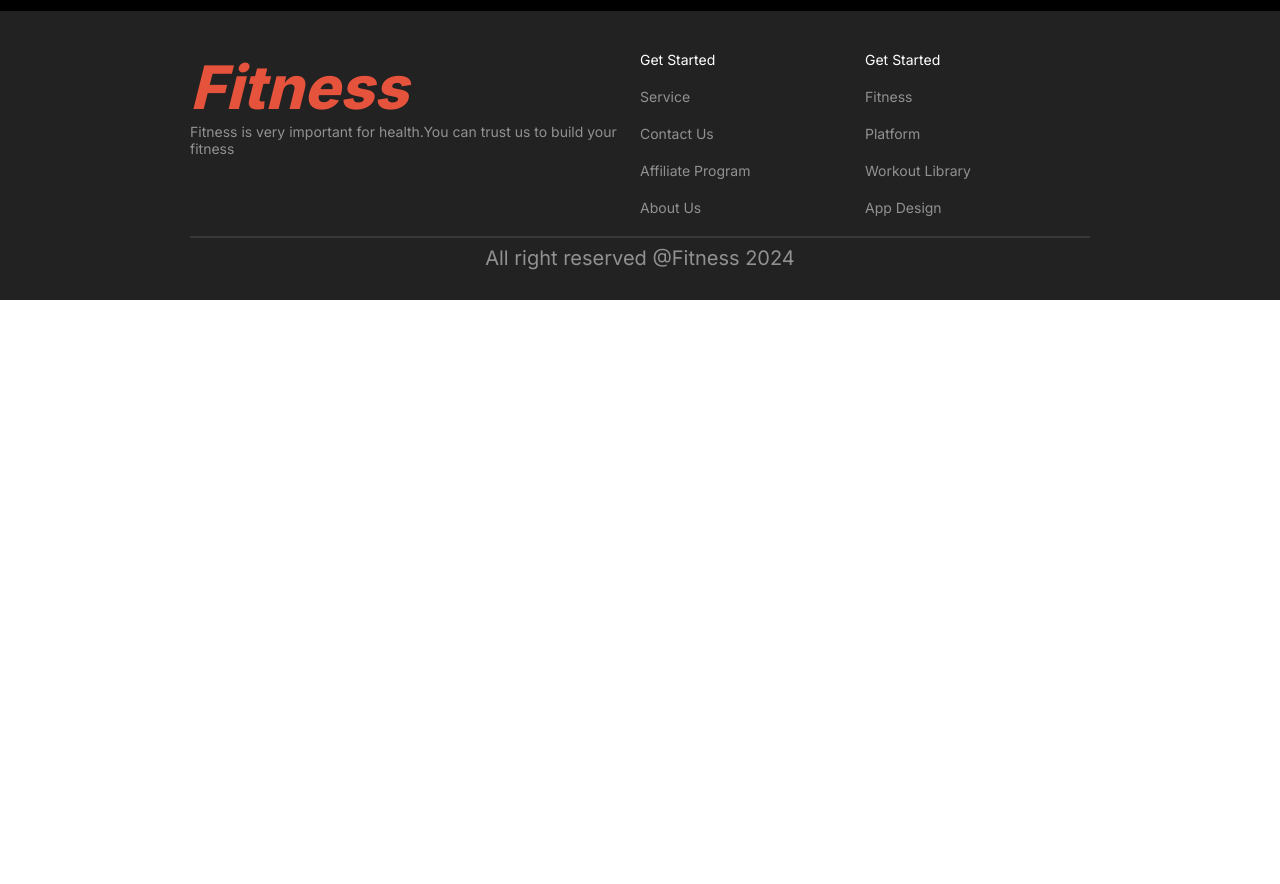
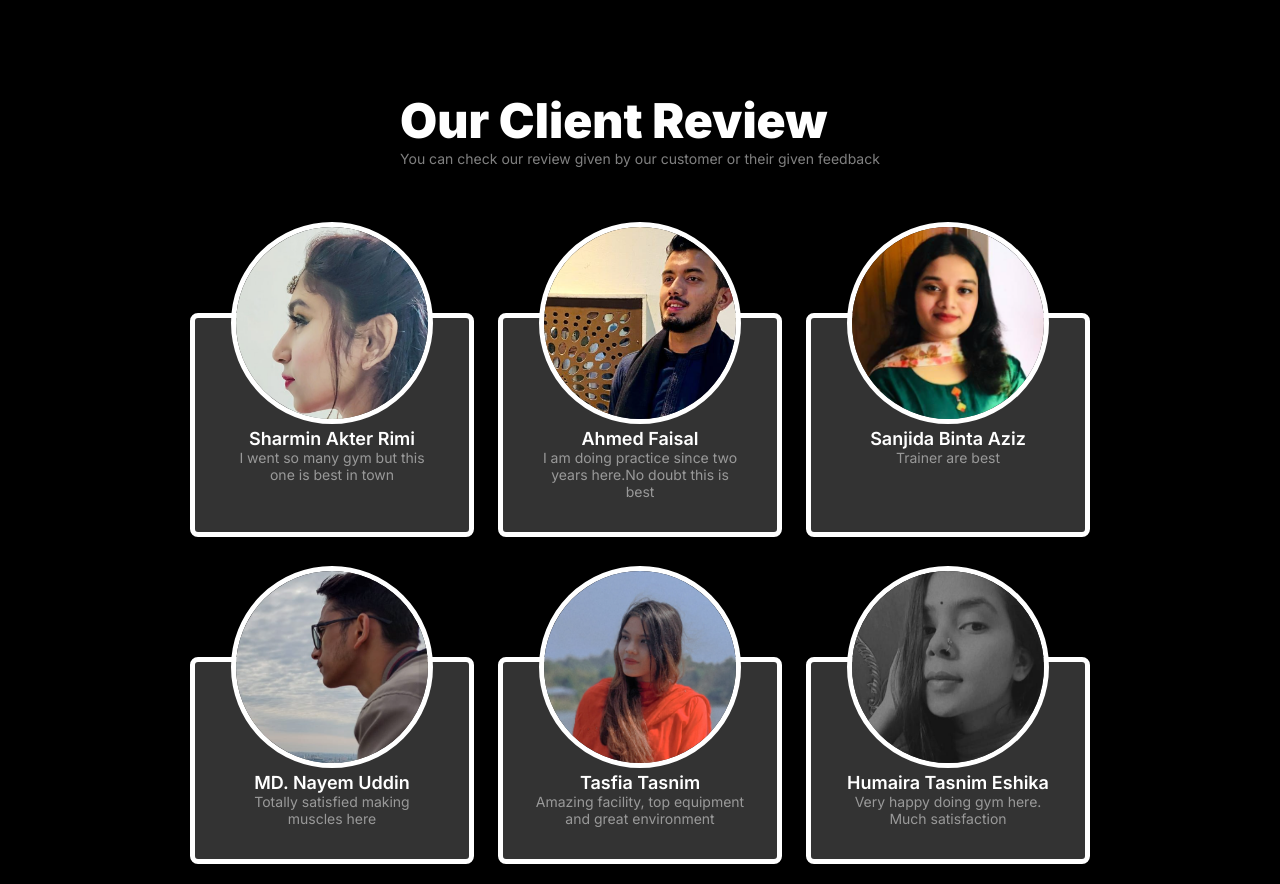
Before and after one commit to nipajesmin/fitness, a plain HTML site: page index.html in a window 1280 px wide. Shown: the part 2776-3660 px from the top of the page. Before the commit the page ends 3076 px from the top, so only its background shows below. Drawn offline with Linux system fonts and the light colour scheme.

Commit message:
add review section

```diff
--- a/index.html
+++ b/index.html
@@ -251,6 +251,54 @@
          </section>
          <!-- team section ended -->
 
+         <!-- review section started -->
+         <section class="review-container">
+            <div>
+                <h3>Our Client Review</h3>
+                <p>You can check our review given by our customer or their given feedback</p>
+            </div>
+            <div class="box-container">
+                <div class="box">
+                    <img src="images/pic1.png" alt="">
+                    <h4>Sharmin Akter Rimi</h4>
+                    <p>I went so many gym but this one is best in town</p>
+
+                </div>
+                <div class="box">
+                    <img src="images/pic2.png" alt="">
+                    <h4>Ahmed Faisal</h4>
+                    <p>I am doing practice since two years here.No doubt this is best</p>
+
+                </div>
+                <div class="box">
+                    <img src="images/pic3.png" alt="">
+                    <h4>Sanjida Binta Aziz</h4>
+                    <p>Trainer are best</p>
+
+                </div>
+                <div class="box">
+                    <img src="images/pic4.png" alt="">
+                    <h4>MD. Nayem Uddin</h4>
+                    <p>Totally satisfied making muscles here</p>
+
+                </div>
+                <div class="box">
+                    <img src="images/pic5.png" alt="">
+                    <h4>Tasfia Tasnim</h4>
+                    <p> Amazing facility, top equipment and great environment</p>
+
+                </div>
+                <div class="box">
+                    <img src="images/pic6.png" alt="">
+                    <h4>Humaira Tasnim Eshika</h4>
+                    <p>Very happy doing gym here. Much satisfaction</p>
+
+                </div>
+            </div>
+
+         </section>
+         <!-- review section ended -->
+
 
     </main>
     <footer >
--- a/style/style.css
+++ b/style/style.css
@@ -419,6 +419,64 @@ input{
 }
 /* team style ended */
 
+/* review started */
+.review-container h3{
+    color: rgb(255, 255, 255);
+    font-size: 48px;
+    font-weight: 900;
+}
+.review-container p{
+    color: rgba(255, 255, 255, 0.5);
+    font-size: 14px;
+    font-weight: 400;
+}
+.review-container {
+    margin-top: 80px;
+    display: flex;
+    justify-content: center;
+    align-items: center;
+    flex-direction: column;
+    padding-bottom: 30px;
+    margin-left: 190px;
+    margin-right: 190px;
+    padding-bottom: 50px;
+}
+.review-container h4{
+    color: rgb(255, 255, 255);
+    font-size: 18px;
+    font-weight: 600;
+
+}
+.box-container{
+    display: grid;
+    grid-template-columns: repeat(3,1fr);
+    gap: 1.5rem;
+    padding-top: 50px;
+    border-radius: 50%;
+
+}
+.box{
+    text-align: center;
+    padding:2rem;
+    border:5px solid #fff;
+    box-shadow: 0 .5rem 1rem rgba(0,0,0,.3);
+    border-radius: .5rem;
+    flex:1 1 30rem;
+    background:#333;
+    margin-top: 6rem;
+}
+
+.box-container img{
+    height: 12rem;
+    width:12rem;
+    border-radius: 50%;
+    border:5px solid #fff;
+    margin-top: -8rem;
+    object-fit: cover;
+}
+
+/* review ended */
+
 /* footer started */
 footer{
     background: rgb(34, 34, 34);
@@ -646,6 +704,29 @@ footer hr{
 }
 /* team section ended */
 
+/* review section started */
+.box-container{
+    display: grid;
+    grid-template-columns: repeat(1,1fr);
+
+}
+.review-container h3{
+    font-size: 30px;
+
+}
+
+.review-container p{
+    font-size: 12px;
+}
+.review-container {
+    padding-bottom: 30px;
+    margin-left: 50px;
+    margin-right: 50px;
+    padding-bottom: 50px;
+}
+
+
+/* review section ended */
 
  /* footer started */
 footer{
```
Also changed, not shown: images/pic1.png (added), images/pic2.png (added), images/pic3.png (added), images/pic4.png (added), images/pic5.png (added), images/pic6.png (added).
